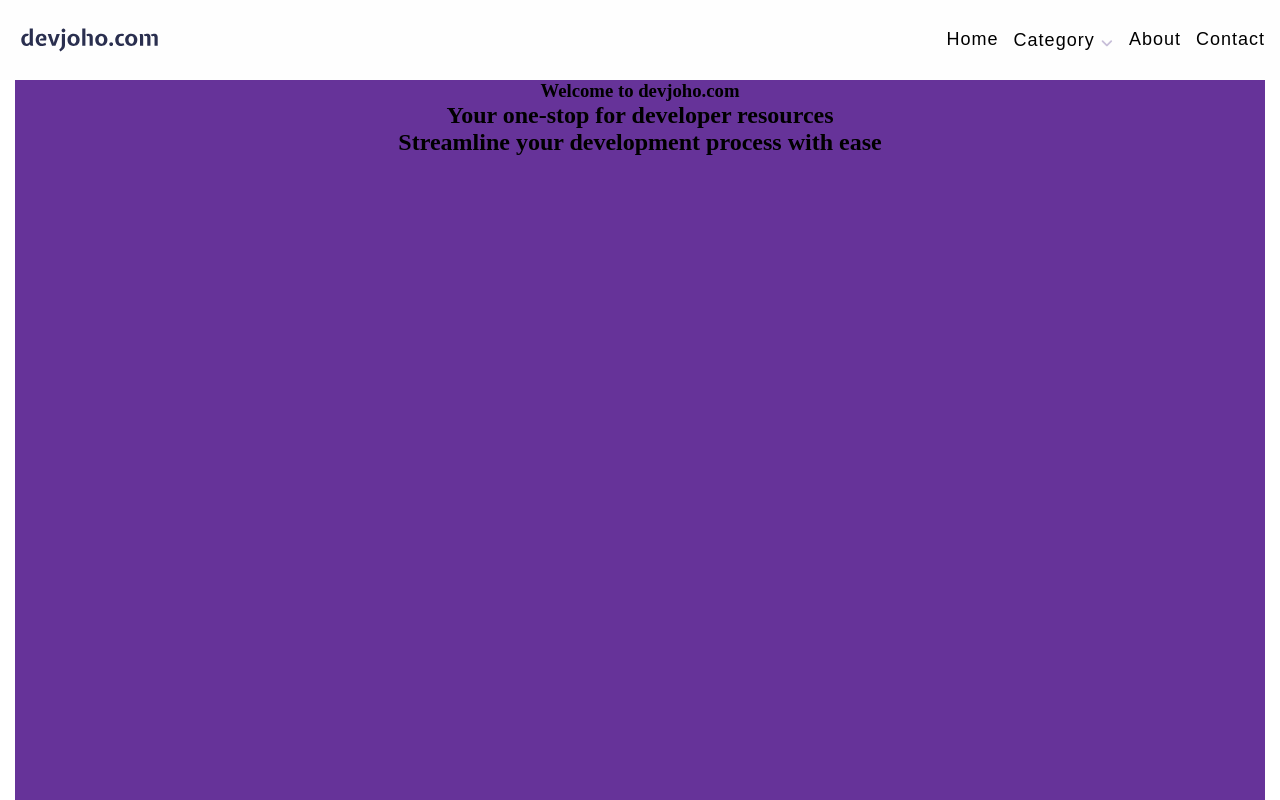
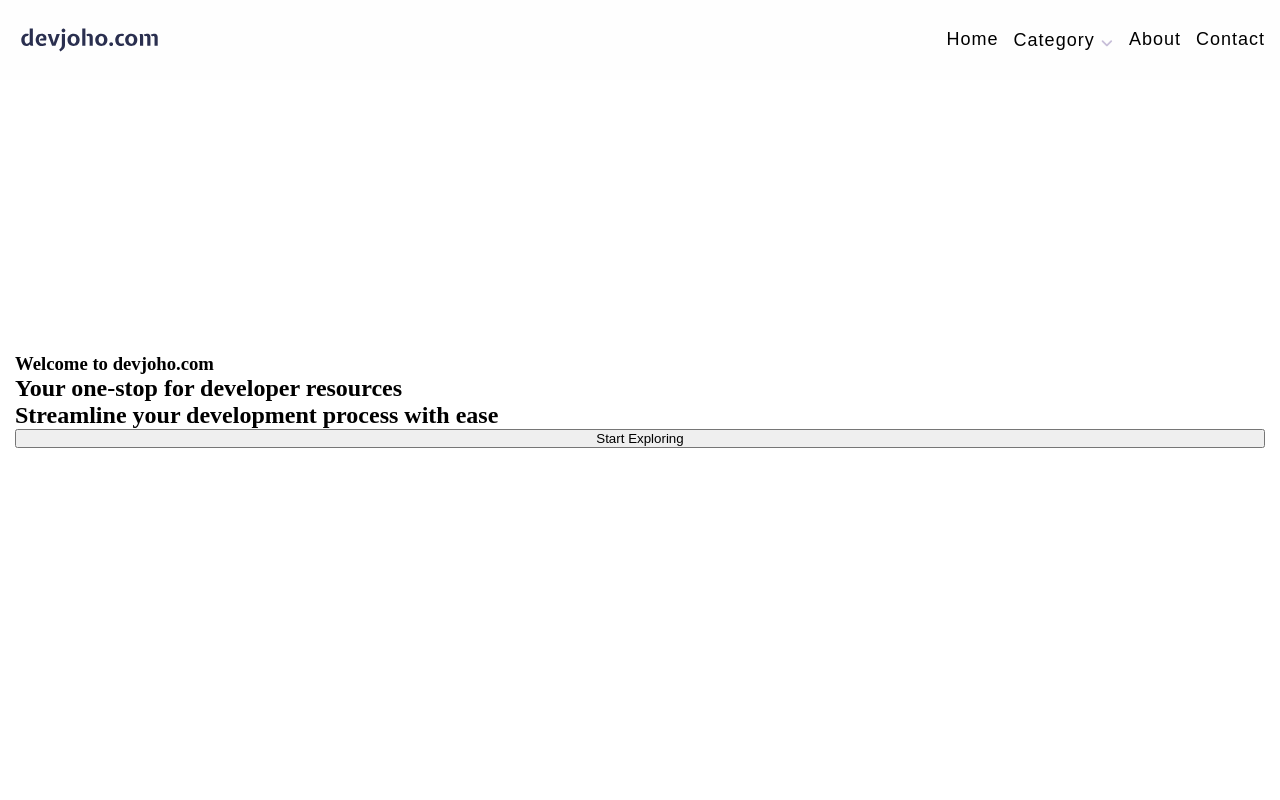
Before and after one commit to karthikshetty26/DevJoho, an Angular app: page / in a window 1280 px wide. Built offline with nearby package versions, Linux system fonts and the light colour scheme; a web font is replaced by a local one.

Commit message:
Updated hero section

```diff
--- a/src/app/pages/home/home.component.css
+++ b/src/app/pages/home/home.component.css
@@ -2,8 +2,8 @@ main {
     width: 100%;
     height: 100vh;
     min-height: 100%;
-    padding: 0px 15px;
-    padding-top: var(--nav-height) ;
+    padding: 10px 15px;
+    /* padding-top: var(--nav-height) ; */
 }
 
 main section {
@@ -14,15 +14,14 @@ main section {
 .hero_main_container {
     width: 100%;
     height: 100%;
+    display: flex;
+    align-items: center;
+    justify-content: flex-start;
 
-    background-color: rebeccapurple;
 }
 
 .here_main_content {
     width: 100%;
-    height: 100%;
     display: flex;
-    align-items: center;
-    justify-content: flex-start;
     flex-direction: column;
 }
--- a/src/app/pages/home/home.component.html
+++ b/src/app/pages/home/home.component.html
@@ -5,6 +5,7 @@
                 <h3>Welcome to <span>devjoho.com</span></h3>
                 <h1>Your one-stop for developer resources</h1>
                 <h2>Streamline your development process with ease</h2>
+                <button>Start Exploring</button>
             </div>
         </div>
     </section>
```
